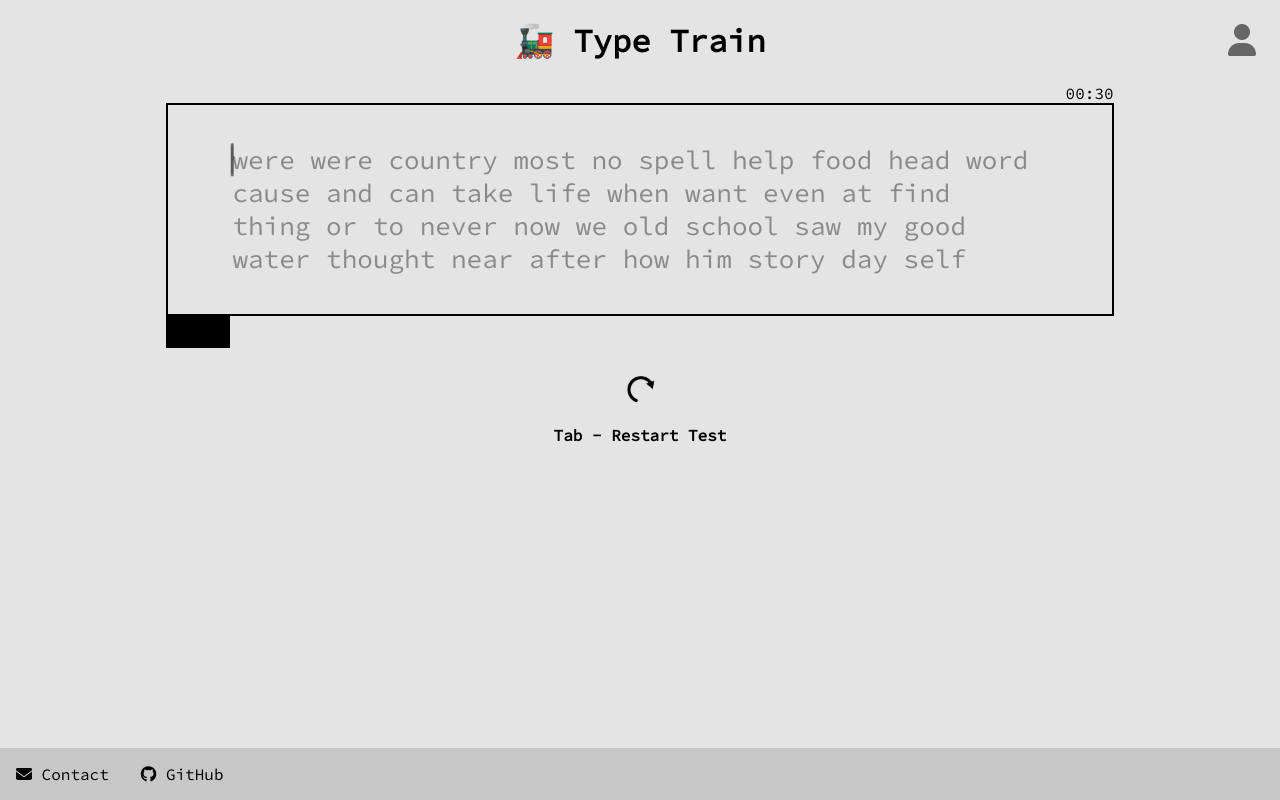
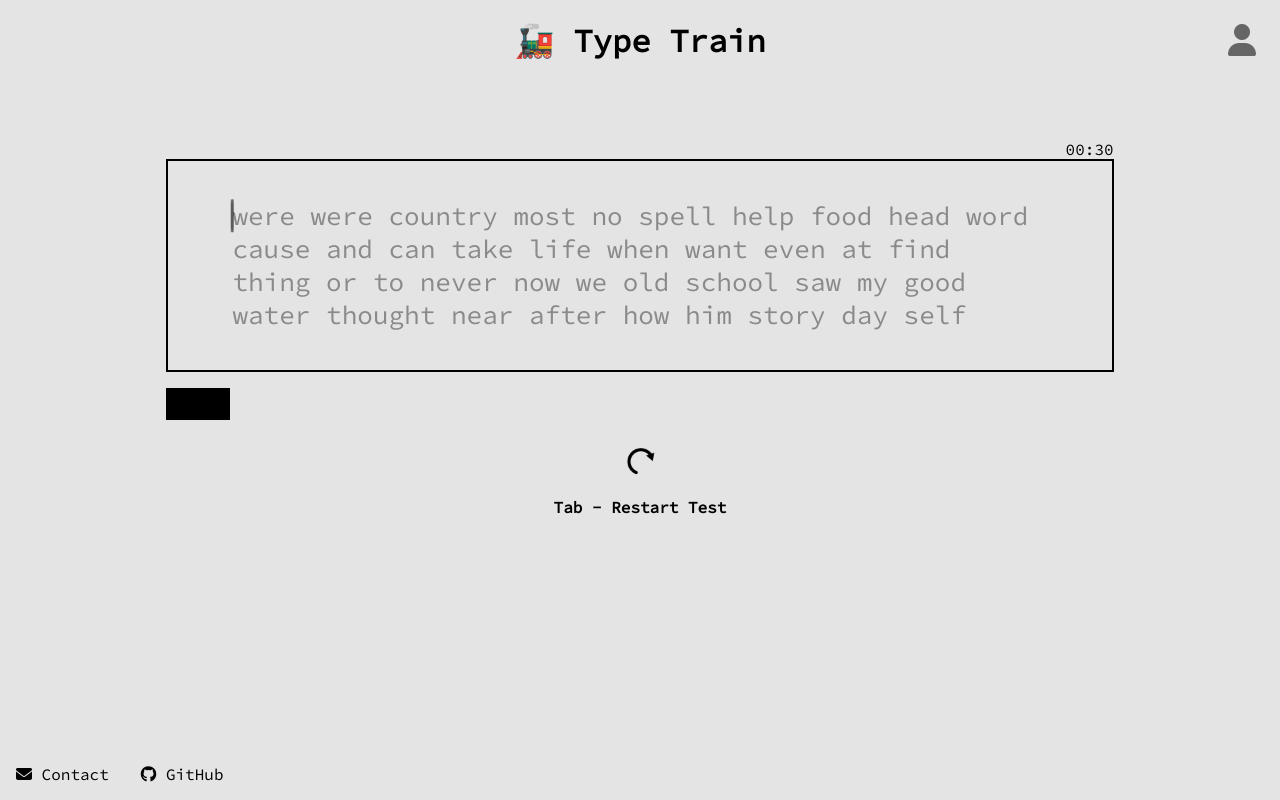
Before and after one commit to ewkchong/type-train, a website with bundled scripts: page static/index.html in a window 1280 px wide. Built offline with nearby package versions, Linux system fonts and the light colour scheme.

Commit message:
changed footer colour, text-area margin

```diff
--- a/static/css/style.css
+++ b/static/css/style.css
@@ -49,6 +49,7 @@
     background-color: black;
     width: 4rem;
     height: 2rem;
+    margin-top: 1rem;
     margin-left: 13vw;
     will-change: transform;
     transition: transform 100ms ease-out;
@@ -162,6 +163,7 @@
 .timer {
     width: auto;
     position: relative;
+    margin-top: 3.5rem;
     margin-right: 13vw;
     margin-left: auto;
 }
--- a/static/css/variables.css
+++ b/static/css/variables.css
@@ -1,6 +1,7 @@
 :root {
     --primary-bg-colour: rgb(228, 228, 228);
-    --secondary-bg-colour: rgb(199, 199, 199);
+    /* --secondary-bg-colour: rgb(199, 199, 199); */
+    --secondary-bg-colour: rgb(228, 228, 228);
     --incomplete-word: #8a8a8a;
     --complete-word: black;
     --incorrect-word: red;
```
